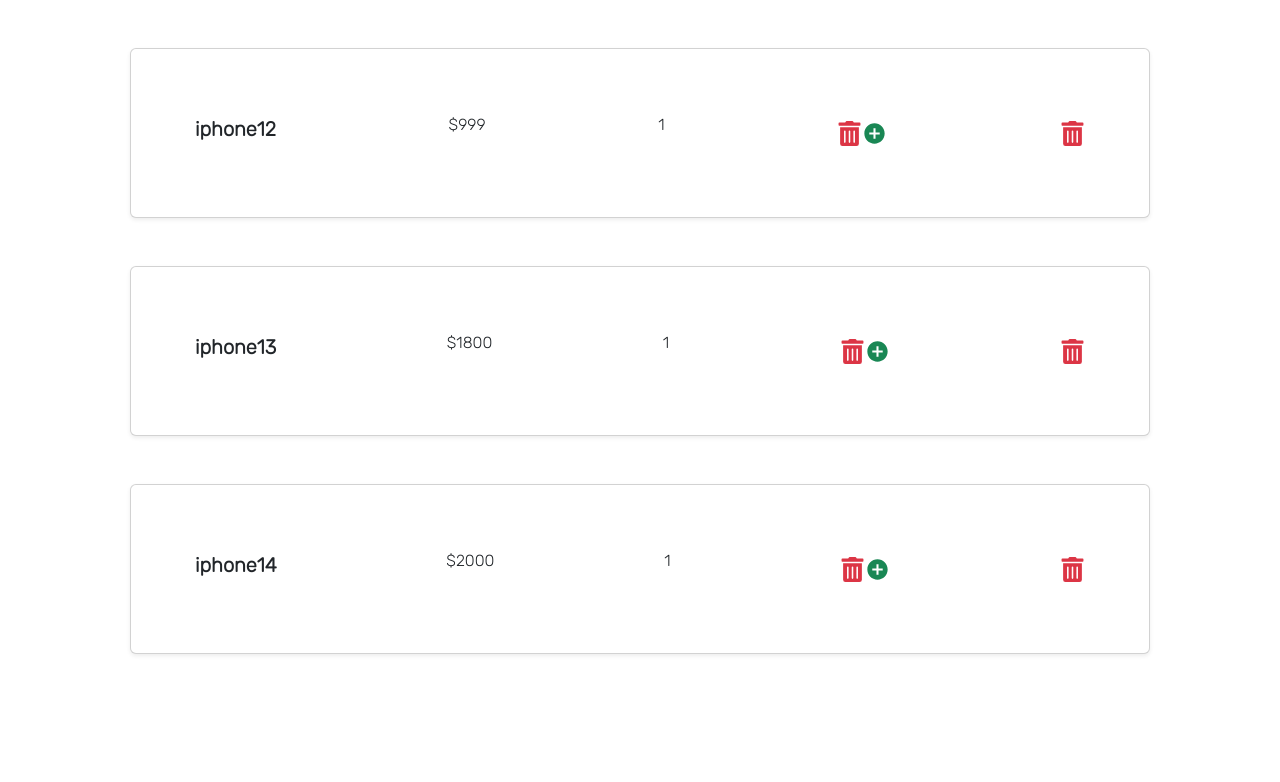
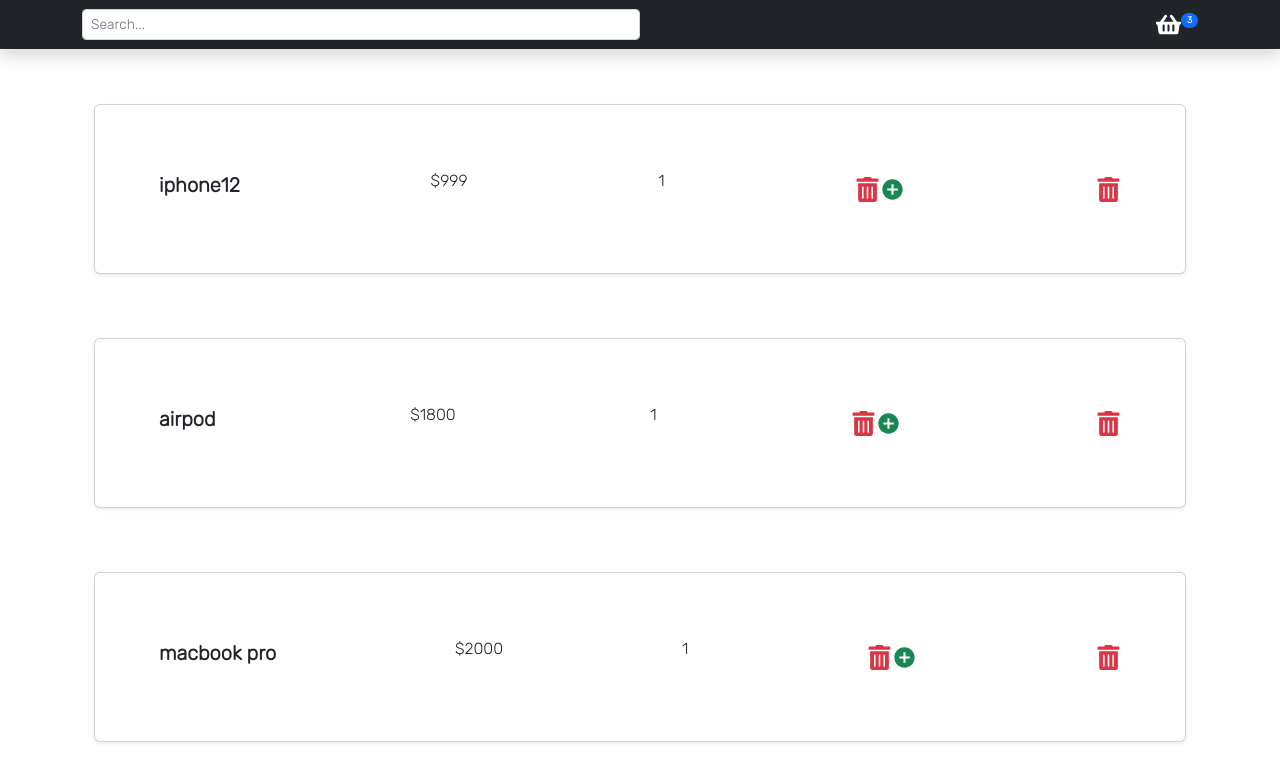
Before and after one commit to parham-ab/react-shopcard, a React (Create React App) app: page / in a window 1280 px wide. Shown: the top 782 px of the page. Built offline with nearby package versions, Linux system fonts and the light colour scheme.

Commit message:
search feature, styling, navbar

```diff
--- a/src/components/Product.js
+++ b/src/components/Product.js
@@ -7,14 +7,14 @@ const Product = ({ data, deleteHandle, increment, decrement }) => {
   const { title, id, price, quantity } = data;
 
   return (
-    <Container>
-      <Card className="m-5 5 p-5 shadow-sm">
+    <Container className="py-2">
+      <Card className="mt-5 5 p-5 shadow-sm">
         <Card.Body className="d-flex flex-md-row align-items-center justify-content-between flex-column">
           <Card.Title className="fw-bold">{title}</Card.Title>
           <Card.Text>
             $
             {quantity > 1
-              ? `${price}*${quantity}= ${(price * quantity).toLocaleString()}`
+              ? `${price}*${quantity}= $${(price * quantity).toLocaleString()}`
               : price}
           </Card.Text>
           <Card.Text>{quantity}</Card.Text>
--- a/src/components/ProductsList.js
+++ b/src/components/ProductsList.js
@@ -1,12 +1,22 @@
-import React, { useContext, useState } from "react";
+import { useContext, useState } from "react";
+import { Badge, Container, Navbar } from "react-bootstrap";
+import Form from "react-bootstrap/Form";
+// icons
+import { FaShoppingBasket } from "react-icons/fa";
 // context
 import { ProductsContext } from "../contexts/providers/ProductContextProvider";
 // components
 import Product from "./Product";
 
 const ProductsList = () => {
+  // context
   const { products, setProducts } = useContext(ProductsContext);
-  console.log(products);
+  // search
+  const [searchedTxt, setSearchedTxt] = useState("");
+  // searchHandle
+  const filteredWord = products.filter((item) =>
+    item.title.toLowerCase().includes(searchedTxt.toLowerCase())
+  );
   // delete handler
   const deleteHandle = (id) => {
     const filteredItems = products.filter((item) => item.id !== id);
@@ -26,10 +36,37 @@ const ProductsList = () => {
     intendedProduct.quantity--;
     setProducts([...products]);
   };
+  // total products
+  const totalProducts = products.map((item) => item.quantity);
+  const sumProducts = totalProducts.reduce((previous, current) => {
+    let allItems = previous + current;
+    return allItems;
+  }, 0);
 
   return (
-    <div>
-      {products.map((item) => (
+    <>
+      <Navbar bg="dark" fixed="top" className="p-1 shadow">
+        <Container>
+          <Form.Control
+            className="w-50"
+            size="sm"
+            type="search"
+            value={searchedTxt}
+            onChange={(e) => setSearchedTxt(e.target.value)}
+            placeholder="Search..."
+          />
+          <Navbar.Text className="text-white">
+            <FaShoppingBasket />
+            <sup>
+              <Badge pill bg="primary">
+                {sumProducts}
+              </Badge>
+            </sup>
+          </Navbar.Text>
+        </Container>
+      </Navbar>
+      <Container className="mt-5">
+        {filteredWord.map((item) => (
           <Product
             key={item.id}
             data={item}
@@ -38,7 +75,8 @@ const ProductsList = () => {
             decrement={decrement}
           />
         ))}
-    </div>
+      </Container>
+    </>
   );
 };
 
--- a/src/contexts/providers/ProductContextProvider.js
+++ b/src/contexts/providers/ProductContextProvider.js
@@ -12,13 +12,13 @@ const ProductContextProvider = ({ children }) => {
     },
     {
       id: 2,
-      title: "iphone13",
+      title: "airpod",
       price: 1800,
       quantity: 1,
     },
     {
       id: 3,
-      title: "iphone14",
+      title: "macbook pro",
       price: 2000,
       quantity: 1,
     },
```
Also changed, not shown: src/components/Search.js (deleted, +0 -17 lines). Lines whose indentation alone changed are shown as unchanged.
